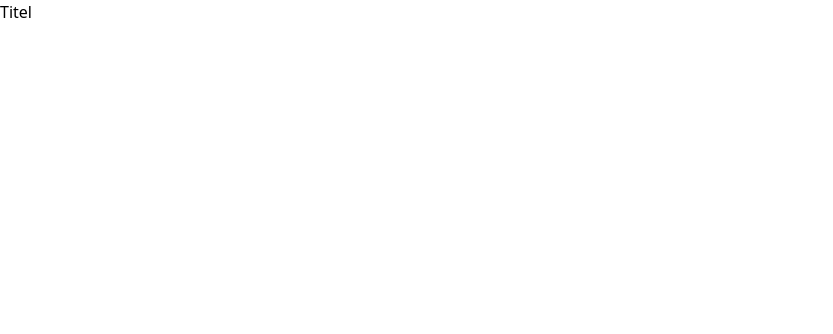
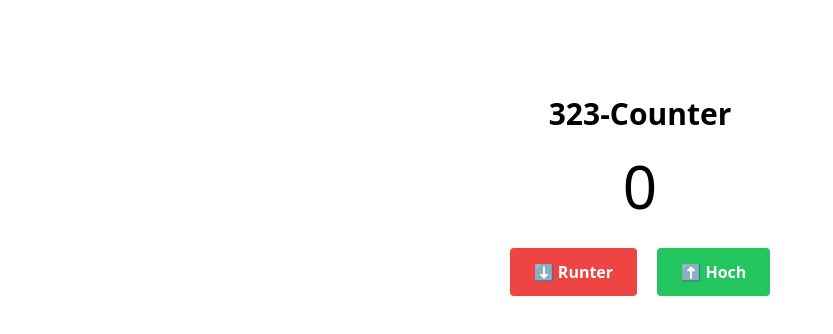
Before and after one commit to Marama77/323-Counter, a website built with webpack: page src/index.html in a window 1280 px wide. Shown: the whole page, without its empty margins (0-833 px from the left). Built offline with nearby package versions, Linux system fonts and the light colour scheme.

Commit message:
moved package.json & webpack.config.js to project folder/ add changes to index.html

```diff
--- a/src/index.html
+++ b/src/index.html
@@ -3,10 +3,22 @@
 <head>
     <meta charset="UTF-8">
     <meta name="viewport" content="width=device-width, initial-scale=1.0">
-    <title>Titel</title>
+    <title>323-Counter</title>
     <script src="https://cdn.tailwindcss.com"></script>
 </head>
-<body>
-    <h1>Titel</h1>
+<body class="flex flex-col items-center mt-24 font-sans">
+
+    <h1 class="text-3xl font-bold mb-6">323-Counter</h1>
+
+    <div id="counter" class="text-6xl mb-6">0</div>
+
+    <div>
+        <button id="decrease" class="bg-red-500 hover:bg-red-600 text-white font-bold px-6 py-3 m-2 rounded transition-colors">
+            ⬇️ Runter
+        </button>
+        <button id="increase" class="bg-green-500 hover:bg-green-600 text-white font-bold px-6 py-3 m-2 rounded transition-colors">
+            ⬆️ Hoch
+        </button>
+    </div>
 </body>
 </html>
```
Also changed, not shown: package.json (renamed from src/package.json), webpack.config.js (renamed from src/webpack.config.js).
